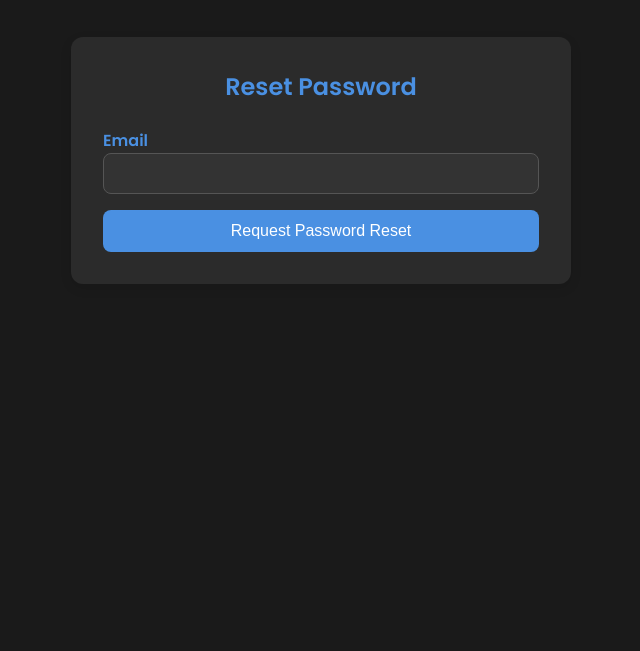
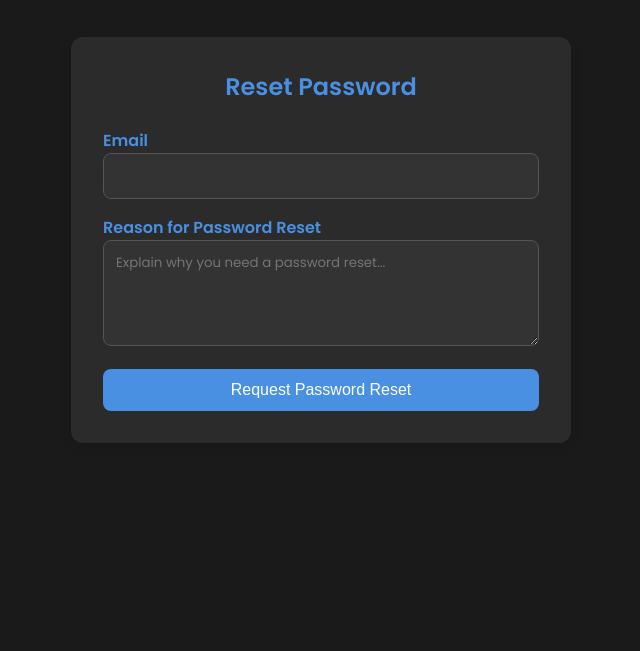
Before and after one commit to Jingleez/Good-Driver-Program, a Flask app: page /auth/reset_request in a window 1280 px wide. Shown: the part 83-734 px from the top of the page, without its empty margins (319-959 px from the left). Run offline with Flask 3, Linux system fonts and the light colour scheme.

Commit message:
Implemented log tracking for password resets

```diff
--- a/driverProgram/routes/auth.py
+++ b/driverProgram/routes/auth.py
@@ -11,7 +11,7 @@ from dotenv import load_dotenv
 from datetime import datetime, timedelta
 from ..forms import ConfirmResetForm
 import requests
-from .main import log_login_attempt
+from .main import log_login_attempt, log_password_change
 
 
 load_dotenv()
@@ -177,7 +177,8 @@ def reset_request():
     form = ResetPasswordRequestForm()
     if form.validate_on_submit():
         email = form.email.data
-        print(f"Email submitted: {email}")
+        reason = request.form.get('reason')
+
         cognito_region = os.getenv('COGNITO_REGION')
         cognito_client_id = os.getenv('COGNITO_CLIENT_ID')
         client = boto3.client('cognito-idp', region_name=cognito_region)
@@ -185,12 +186,21 @@ def reset_request():
             response = client.forgot_password( ClientId=cognito_client_id, Username=email, )
             print(f"AWS Cognito response: {response}") #debug statement to see AWS response
             flash('Password reset email sent.', 'success')
+
+
+            user = User.query.filter_by(email=email).first()
+            if user:
+                log_password_change(user_id=user.id, change_type=f'Reset requested: {reason}')
+            else:
+                print("User not found for logging reset.")
+
             return redirect(url_for('auth.confirm_reset'))
+
         except client.exceptions.UserNotFoundException:
             flash('No user found with that email address.', 'error')
         except Exception as e:
             flash(f'An error occurred: {str(e)}', 'error')
-        return redirect(url_for('auth.login'))
+        return redirect(url_for('auth.reset_password'))
     return render_template('password/reset_request.html', form=form)
 
 @auth_bp.route('/confirm_reset', methods=['GET', 'POST'])
--- a/driverProgram/templates/password/reset_request.html
+++ b/driverProgram/templates/password/reset_request.html
@@ -16,7 +16,7 @@
         body, html {
             height: 100%;
             font-family: 'Poppins', sans-serif;
-            background-color: #1a1a1a; /* Dark background */
+            background-color: #1a1a1a;
             color: #fff;
         }
 
@@ -26,7 +26,7 @@
             justify-content: space-between;
             align-items: center;
             padding: 20px 50px;
-            background-color: rgba(0, 0, 0, 0.8); /* Transparent navbar */
+            background-color: rgba(0, 0, 0, 0.8);
             position: fixed;
             top: 0;
             width: 100%;
@@ -82,7 +82,7 @@
             font-weight: bold;
         }
 
-        .form-container .form-control {
+        .form-container .form-control, .form-container textarea {
             background-color: #333;
             color: #fff;
             border-radius: 8px;
@@ -90,9 +90,10 @@
             padding: 0.75rem;
             width: 100%;
             margin-bottom: 1rem;
+            font-family: 'Poppins', sans-serif;
         }
 
-        .form-container .form-control:focus {
+        .form-container .form-control:focus, .form-container textarea:focus {
             border-color: #4a90e2;
             outline: none;
             box-shadow: 0 0 0 0.25rem rgba(74, 144, 226, 0.5);
@@ -149,6 +150,10 @@
                 {% endfor %}
             </div>
             <div class="form-group">
+                <label for="reason">Reason for Password Reset</label><br>
+                <textarea name="reason" rows="4" placeholder="Explain why you need a password reset..." required></textarea>
+            </div>
+            <div class="form-group">
                 {{ form.submit(class="btn-submit") }}
             </div>
         </form>
```
